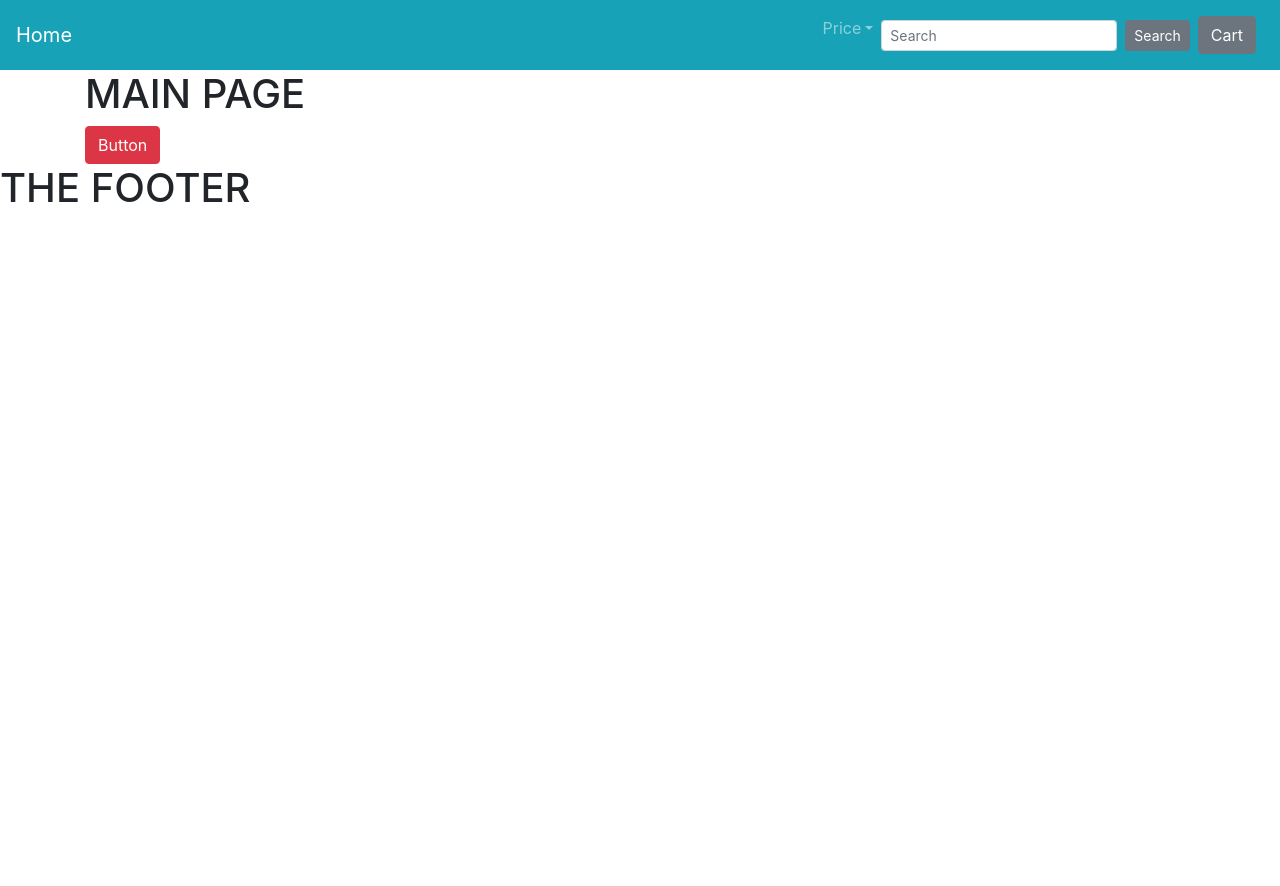
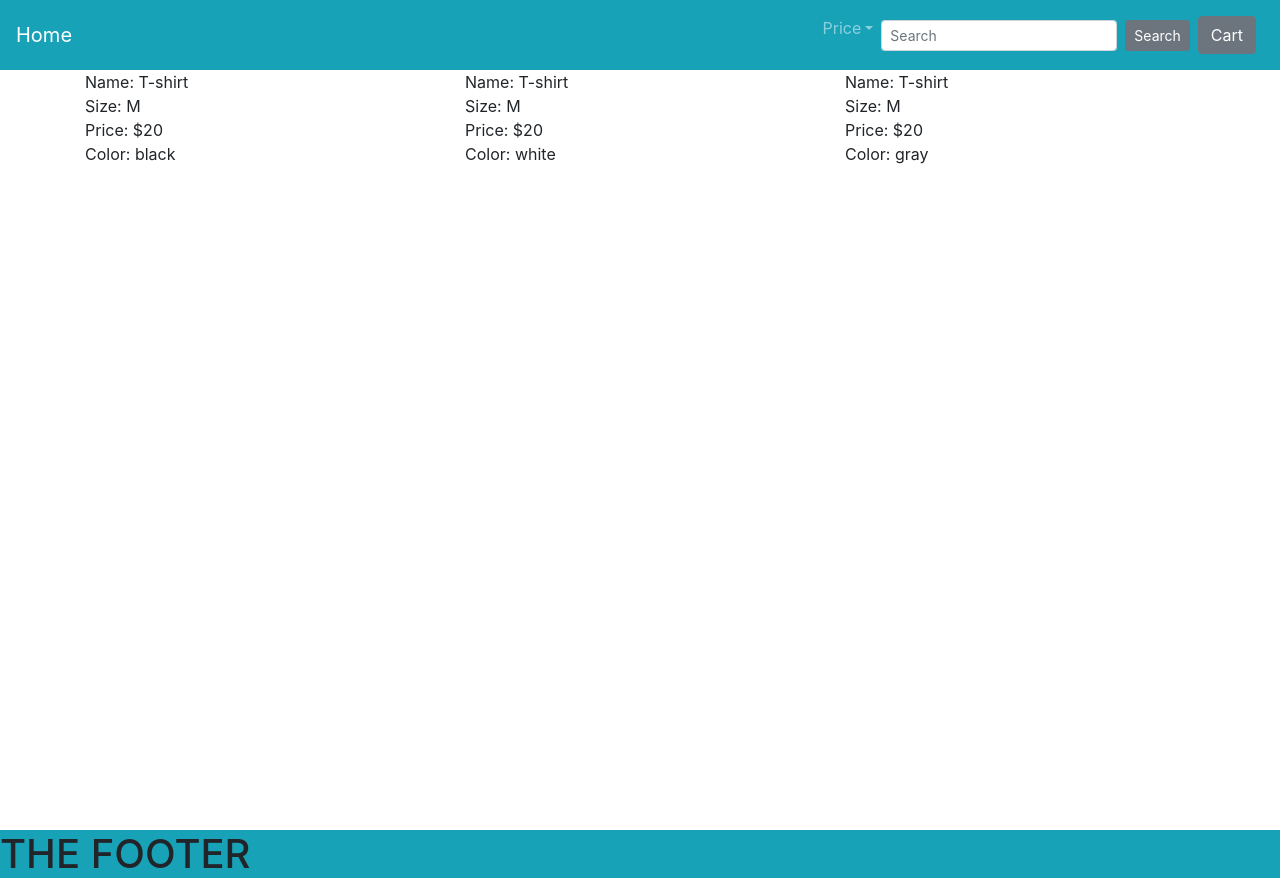
Before and after one commit to semkaway/sport-compass-test, a Vue app: page / in a window 1280 px wide. Before the commit the page ends 800 px from the top, so only its background shows below. Built offline with nearby package versions, Linux system fonts and the light colour scheme.

Commit message:
[ADD] new component for a single product + file with products

```diff
--- a/src/App.vue
+++ b/src/App.vue
@@ -1,5 +1,5 @@
 <template>
-    <div>
+    <div id="app">
         <app-header/>
         <router-view/>
         <app-footer/>
@@ -24,13 +24,11 @@
         min-height: 100%;
     }
 
-    body {
-        position: relative;
-        min-height: 100%;
-        box-sizing: border-box;
+    .container {
+        min-height: calc(100vh - 40px);
     }
 
-    .container {
-        height: 100%;
+    a {
+        text-decoration: none;
     }
 </style>
--- a/src/components/MainPage.vue
+++ b/src/components/MainPage.vue
@@ -1,17 +1,28 @@
 <template>
-  <div class="container">
-      <h1>MAIN PAGE</h1>
-      <b-button variant="danger">Button</b-button>
-  </div>
+    <b-container class="bv-example-row container">
+        <b-row>
+            <b-col v-for="product in products" :key="product.id">
+                <Product :product="product"/>
+            </b-col>
+        </b-row>
+    </b-container>
 </template>
 
 <script>
-export default {
-  name: 'MainPage'
-}
+    import Product from './Product'
+    import products from './data/products'
+
+    export default {
+        name: 'MainPage',
+        components: { Product },
+        data() {
+            return {
+                products: products
+            }
+        }
+    }
 </script>
 
-<!-- Add "scoped" attribute to limit CSS to this component only -->
 <style scoped>
 
 </style>
--- /dev/null
+++ b/src/components/Product.vue
@@ -0,0 +1,19 @@
+<template>
+    <div>
+        <div>Name: {{ product.name }}</div>
+        <div>Size: {{ product.size }}</div>
+        <div>Price: {{ product.price }}</div>
+        <div>Color: {{ product.color }}</div>
+    </div>
+</template>
+
+<script>
+    export default {
+        name: 'Product',
+        props: ['product']
+    }
+</script>
+
+<style scoped>
+
+</style>
--- /dev/null
+++ b/src/components/data/products.js
@@ -0,0 +1,22 @@
+let products =  [
+    {
+        name: "T-shirt",
+        size: "M",
+        price: "$20",
+        color: "black"
+    },
+    {
+        name: "T-shirt",
+        size: "M",
+        price: "$20",
+        color: "white"
+    },
+    {
+        name: "T-shirt",
+        size: "M",
+        price: "$20",
+        color: "gray"
+    }
+]
+
+export default products
--- a/src/components/includes/TheFooter.vue
+++ b/src/components/includes/TheFooter.vue
@@ -1,5 +1,5 @@
 <template>
-  <div height="70%">
+  <div class="bg-info" height="40px">
     <h1>THE FOOTER</h1>
 
   </div>
@@ -14,4 +14,6 @@
 <!-- Add "scoped" attribute to limit CSS to this component only -->
 <style scoped>
 
+
+
 </style>
--- a/src/components/includes/TheHeader.vue
+++ b/src/components/includes/TheHeader.vue
@@ -1,6 +1,8 @@
 <template>
     <b-navbar toggleable="lg" type="dark" variant="info">
-          <b-navbar-brand href="/">Home</b-navbar-brand>
+        <b-navbar-brand>
+            <router-link class="text-white" to="/">Home</router-link>
+        </b-navbar-brand>
 
         <b-navbar-toggle target="nav_collapse" />
 
@@ -34,7 +36,10 @@
     }
 </script>
 
-<!-- Add "scoped" attribute to limit CSS to this component only -->
 <style scoped>
 
+a:hover {
+    text-decoration: none;
+}
+
 </style>
```
Also changed, not shown: public/index.html (indentation only). Lines whose indentation alone changed are shown as unchanged.
